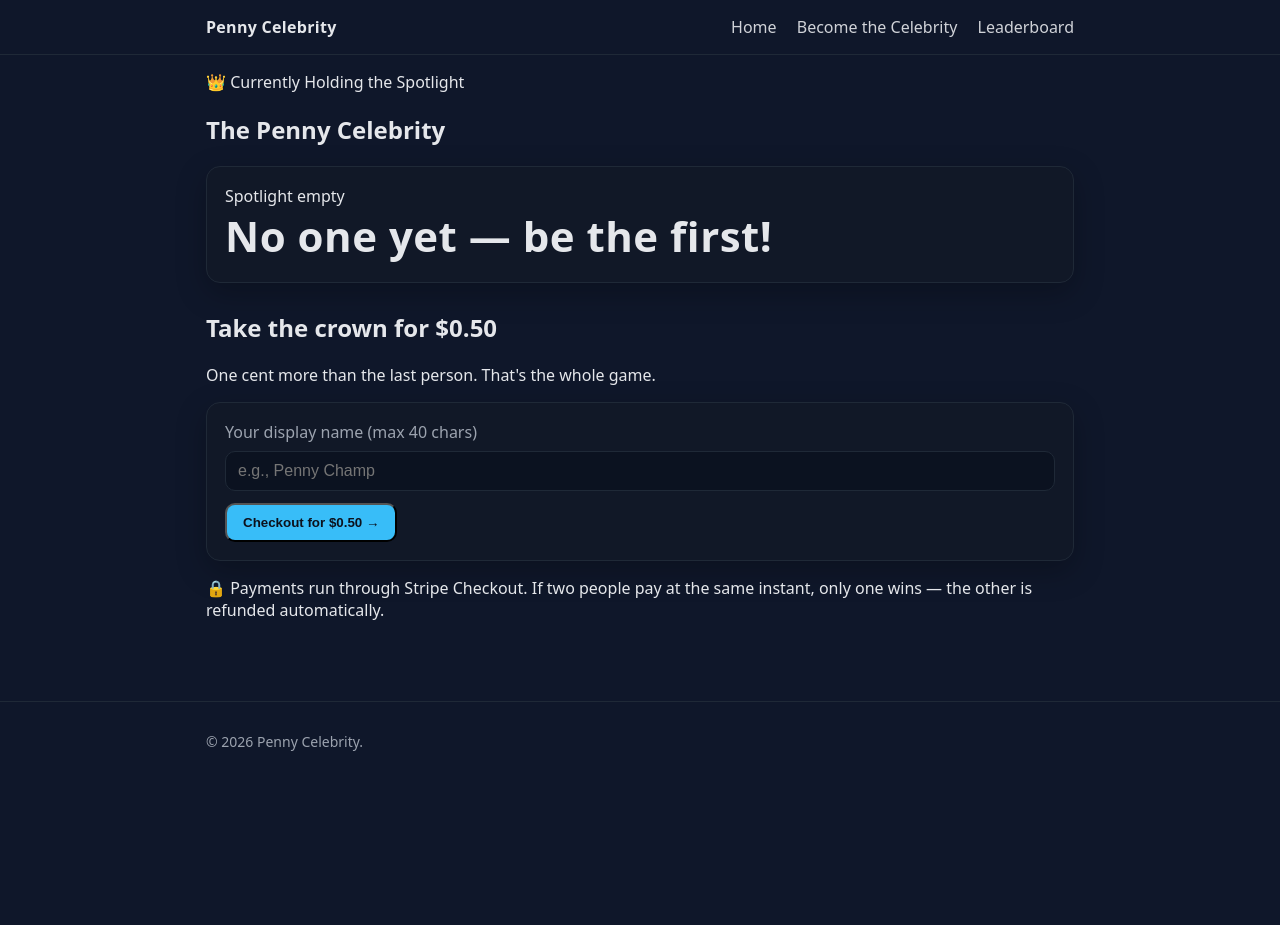
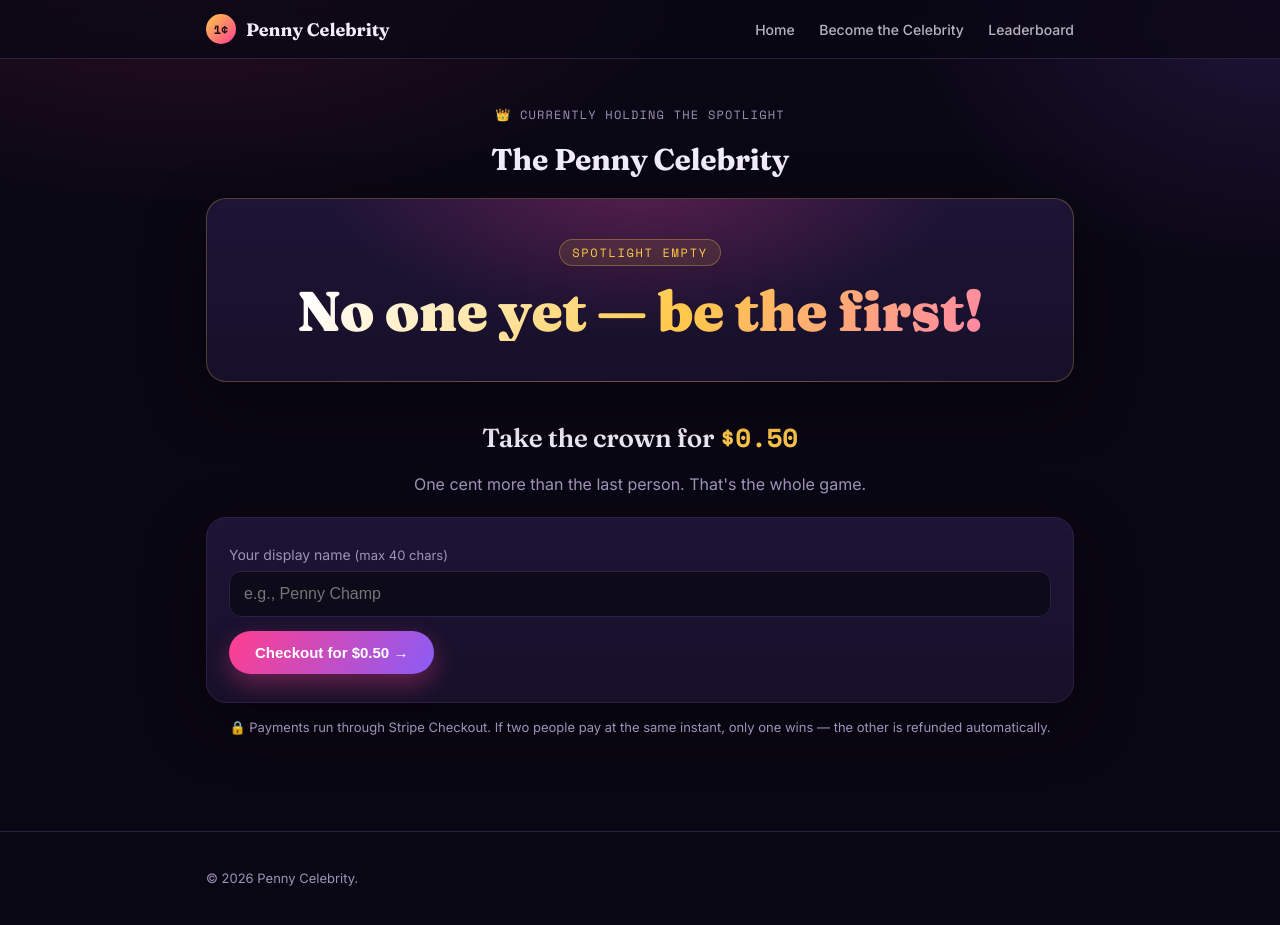
Before and after one commit to hubbinbunnin-oss/pennycelebrity, a Flask app: page / in a window 1280 px wide. Before the commit the page ends 751 px from the top, so only its background shows below. Run offline with Flask 3, Linux system fonts and the light colour scheme; data comes from the database, SQL or seed files in the repository; data that the repository does not hold is empty.

Commit message:
Update style.css

```diff
--- a/static/style.css
+++ b/static/style.css
@@ -1,69 +1,276 @@
+@import url('https://fonts.googleapis.com/css2?family=Fraunces:opsz,wght@9..144,400;9..144,600;9..144,700;9..144,900&family=Inter:wght@400;500;600;700&family=Space+Mono:wght@400;700&display=swap');
+
 :root {
-  --bg: #0f172a;
-  --card: #111827;
-  --text: #e5e7eb;
-  --muted: #9ca3af;
-  --accent: #38bdf8;
-  --ghost: #374151;
+  --bg: #0a0714;
+  --bg-2: #120a24;
+  --card: #171029;
+  --card-2: #1d1436;
+  --border: #2c2049;
+  --text: #f1edf9;
+  --muted: #9d93b8;
+  --gold: #ffc94a;
+  --pink: #ff3e8e;
+  --pink-2: #ff7ab8;
+  --violet: #8b5cf6;
+  --success: #34d399;
+  --shadow: 0 20px 60px rgba(0,0,0,0.45);
 }
 
 * { box-sizing: border-box; }
-html, body { margin: 0; padding: 0; background: var(--bg); color: var(--text); font-family: system-ui, -apple-system, Segoe UI, Roboto, Ubuntu, Cantarell, Noto Sans, 'Helvetica Neue', Arial, 'Apple Color Emoji', 'Segoe UI Emoji', 'Segoe UI Symbol'; }
-a { color: var(--accent); text-decoration: none; }
+
+html, body {
+  margin: 0;
+  padding: 0;
+  background: var(--bg);
+  color: var(--text);
+  font-family: 'Inter', system-ui, -apple-system, Segoe UI, Roboto, sans-serif;
+  -webkit-font-smoothing: antialiased;
+}
+
+body {
+  background:
+    radial-gradient(900px 500px at 15% -10%, rgba(255, 62, 142, 0.16), transparent 60%),
+    radial-gradient(700px 500px at 100% 0%, rgba(139, 92, 246, 0.16), transparent 55%),
+    var(--bg);
+  min-height: 100vh;
+}
+
+a { color: var(--gold); text-decoration: none; }
+a:hover { color: var(--pink-2); }
+
 .container { max-width: 900px; margin: 0 auto; padding: 16px; }
 
-.site-header { border-bottom: 1px solid #1f2937; }
-.site-header .container { display: flex; align-items: center; justify-content: space-between; }
-.brand { font-weight: 700; letter-spacing: 0.3px; color: var(--text); }
-nav a { margin-left: 16px; color: var(--text); opacity: 0.9; }
-nav a:hover { opacity: 1; }
+h1, h2 {
+  font-family: 'Fraunces', Georgia, serif;
+  letter-spacing: -0.01em;
+}
+h1 { font-size: 34px; font-weight: 700; margin: 18px 0 6px; }
+h2 { font-size: 22px; font-weight: 600; margin: 0 0 8px; }
 
-.site-footer { border-top: 1px solid #1f2937; margin-top: 48px; }
-.site-footer p { color: var(--muted); font-size: 14px; }
+p { color: var(--muted); line-height: 1.6; }
 
-.hero .current { margin-top: 12px; }
+/* ---------- Header ---------- */
+.site-header {
+  position: sticky;
+  top: 0;
+  z-index: 10;
+  background: rgba(10, 7, 20, 0.75);
+  backdrop-filter: blur(10px);
+  -webkit-backdrop-filter: blur(10px);
+  border-bottom: 1px solid var(--border);
+}
+.site-header .container { display: flex; align-items: center; justify-content: space-between; padding-top: 14px; padding-bottom: 14px; }
+.brand {
+  display: inline-flex;
+  align-items: center;
+  gap: 10px;
+  font-family: 'Fraunces', serif;
+  font-weight: 700;
+  font-size: 18px;
+  color: var(--text);
+}
+.brand::before {
+  content: "1¢";
+  display: inline-flex;
+  align-items: center;
+  justify-content: center;
+  width: 30px;
+  height: 30px;
+  border-radius: 50%;
+  background: linear-gradient(135deg, var(--gold), var(--pink));
+  color: #1a0f11;
+  font-family: 'Space Mono', monospace;
+  font-weight: 700;
+  font-size: 12px;
+}
+nav a {
+  margin-left: 20px;
+  color: var(--text);
+  opacity: 0.75;
+  font-weight: 500;
+  font-size: 14px;
+  transition: opacity 0.15s ease, color 0.15s ease;
+}
+nav a:hover { opacity: 1; color: var(--pink-2); }
+
+/* ---------- Footer ---------- */
+.site-footer { border-top: 1px solid var(--border); margin-top: 64px; }
+.site-footer p { color: var(--muted); font-size: 13px; padding: 20px 0; margin: 0; }
+
+/* ---------- Hero / current celebrity ---------- */
+.hero { text-align: center; padding-top: 28px; }
+.hero .eyebrow-top {
+  display: inline-block;
+  font-family: 'Space Mono', monospace;
+  font-size: 12px;
+  letter-spacing: 0.1em;
+  text-transform: uppercase;
+  color: var(--muted);
+}
+.hero h1 { font-size: 30px; }
+.hero .current { margin-top: 20px; }
+
 .card {
-  background: var(--card);
-  border: 1px solid #1f2937;
-  border-radius: 14px;
-  padding: 18px;
-  box-shadow: 0 10px 30px rgba(0,0,0,0.25);
-}
-.card.current .name {
-  font-size: 42px;
-  font-weight: 800;
-  letter-spacing: 0.5px;
-}
-.card.form { margin-top: 16px; }
-label { display: block; margin-bottom: 8px; color: var(--muted); }
-input[type="text"] {
-  width: 100%; padding: 10px 12px; border-radius: 10px; border: 1px solid #1f2937;
-  background: #0b1220; color: var(--text); font-size: 16px;
+  background: linear-gradient(180deg, var(--card-2), var(--card));
+  border: 1px solid var(--border);
+  border-radius: 20px;
+  padding: 28px 22px;
+  box-shadow: var(--shadow);
 }
 
-.btn {
-  display: inline-block;
-  margin-top: 12px;
-  padding: 10px 16px;
-  background: var(--accent);
-  color: #0c111c;
-  border-radius: 10px;
-  font-weight: 700;
+.card.current {
+  position: relative;
+  overflow: hidden;
+  padding: 40px 24px;
+  background:
+    radial-gradient(500px 260px at 50% -20%, rgba(255, 62, 142, 0.28), transparent 65%),
+    linear-gradient(180deg, var(--card-2), var(--card));
+  border: 1px solid rgba(255, 201, 74, 0.25);
+  animation: glow-pulse 3.5s ease-in-out infinite;
 }
-.btn.ghost {
-  background: var(--ghost);
-  color: var(--text);
-  margin-left: 8px;
+@keyframes glow-pulse {
+  0%, 100% { box-shadow: var(--shadow), 0 0 0 0 rgba(255, 62, 142, 0.0); }
+  50% { box-shadow: var(--shadow), 0 0 45px 4px rgba(255, 62, 142, 0.22); }
 }
 
-.cta { margin-top: 28px; }
+.card.current .eyebrow {
+  display: inline-block;
+  font-family: 'Space Mono', monospace;
+  font-size: 12px;
+  letter-spacing: 0.14em;
+  text-transform: uppercase;
+  color: var(--gold);
+  background: rgba(255, 201, 74, 0.1);
+  border: 1px solid rgba(255, 201, 74, 0.3);
+  border-radius: 999px;
+  padding: 4px 12px;
+  margin-bottom: 16px;
+}
 
-.table { margin-top: 16px; }
+.card.current .name {
+  font-family: 'Fraunces', Georgia, serif;
+  font-size: clamp(32px, 7vw, 56px);
+  font-weight: 900;
+  letter-spacing: -0.01em;
+  line-height: 1.05;
+  background: linear-gradient(120deg, #fff 10%, var(--gold) 55%, var(--pink-2) 100%);
+  -webkit-background-clip: text;
+  background-clip: text;
+  color: transparent;
+}
+
+.card.current .since,
+.card.current .timer {
+  margin-top: 10px;
+  font-size: 14px;
+  color: var(--muted);
+}
+.card.current .timer {
+  font-family: 'Space Mono', monospace;
+  font-size: 16px;
+  color: var(--text);
+}
+.card.current .timer span { color: var(--gold); font-weight: 700; }
+
+/* ---------- CTA section ---------- */
+.cta { margin-top: 36px; text-align: center; }
+.cta h2 { font-size: 26px; }
+.cta .price {
+  font-family: 'Space Mono', monospace;
+  font-weight: 700;
+  color: var(--gold);
+}
+
+.claim-head { text-align: center; }
+.claim-head .price {
+  font-family: 'Space Mono', monospace;
+  color: var(--gold);
+}
+.hint { font-weight: 400; color: var(--muted); font-size: 13px; }
+
+/* ---------- Buttons ---------- */
+.btn {
+  display: inline-flex;
+  align-items: center;
+  justify-content: center;
+  gap: 6px;
+  margin-top: 14px;
+  padding: 13px 26px;
+  background: linear-gradient(120deg, var(--pink), var(--violet));
+  color: #fff;
+  border: none;
+  border-radius: 999px;
+  font-weight: 700;
+  font-size: 15px;
+  cursor: pointer;
+  box-shadow: 0 10px 25px rgba(255, 62, 142, 0.35);
+  transition: transform 0.15s ease, box-shadow 0.15s ease, filter 0.15s ease;
+}
+.btn:hover { transform: translateY(-2px); filter: brightness(1.08); box-shadow: 0 14px 30px rgba(255, 62, 142, 0.45); }
+.btn:active { transform: translateY(0); }
+.btn.ghost {
+  background: transparent;
+  border: 1px solid var(--border);
+  color: var(--text);
+  margin-left: 10px;
+  box-shadow: none;
+}
+.btn.ghost:hover { border-color: var(--pink-2); color: var(--pink-2); filter: none; }
+
+/* ---------- Form ---------- */
+.card.form { margin-top: 20px; text-align: left; }
+label { display: block; margin-bottom: 8px; color: var(--muted); font-size: 14px; }
+input[type="text"] {
+  width: 100%;
+  padding: 13px 14px;
+  border-radius: 12px;
+  border: 1px solid var(--border);
+  background: #0d0a1a;
+  color: var(--text);
+  font-size: 16px;
+  transition: border-color 0.15s ease, box-shadow 0.15s ease;
+}
+input[type="text"]:focus {
+  outline: none;
+  border-color: var(--pink);
+  box-shadow: 0 0 0 3px rgba(255, 62, 142, 0.2);
+}
+.note { font-size: 13px; margin-top: 14px; }
+
+/* ---------- Leaderboard ---------- */
+.table { margin-top: 20px; overflow-x: auto; border-radius: 16px; border: 1px solid var(--border); }
 .thead, .trow {
   display: grid;
-  grid-template-columns: 40px 1fr 100px 120px 200px 200px;
+  grid-template-columns: 48px 1fr 90px 110px 180px 180px;
   gap: 10px;
-  padding: 10px 8px;
-  border-bottom: 1px solid #1f2937;
+  align-items: center;
+  padding: 13px 16px;
+  min-width: 640px;
 }
-.thead { color: var(--muted); font-weight: 700; }
+.thead {
+  color: var(--muted);
+  font-weight: 600;
+  font-size: 12px;
+  text-transform: uppercase;
+  letter-spacing: 0.06em;
+  background: var(--card-2);
+}
+.trow {
+  background: var(--card);
+  border-top: 1px solid var(--border);
+  font-size: 14px;
+  transition: background 0.15s ease;
+}
+.trow:hover { background: var(--card-2); }
+.trow .rank { font-family: 'Space Mono', monospace; color: var(--muted); }
+.trow:nth-child(2) .rank::before { content: "🥇 "; }
+.trow:nth-child(3) .rank::before { content: "🥈 "; }
+.trow:nth-child(4) .rank::before { content: "🥉 "; }
+.trow .amount, .trow .held { font-family: 'Space Mono', monospace; color: var(--gold); }
+.trow .name { font-weight: 600; }
+
+/* ---------- Misc pages ---------- */
+main.container { min-height: 60vh; }
+.card.center { text-align: center; }
+.card.center h1 { margin-top: 8px; }
+.card.center > div { margin-top: 18px; }
```
